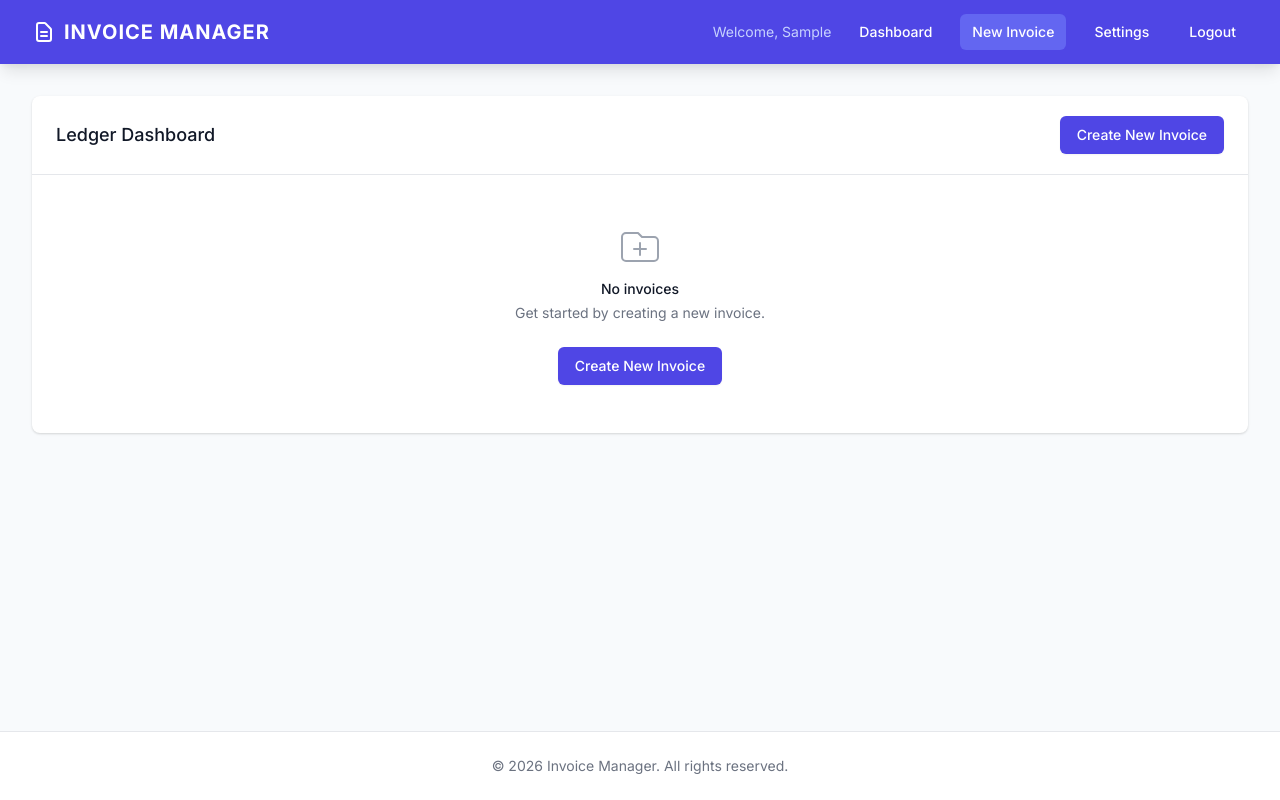
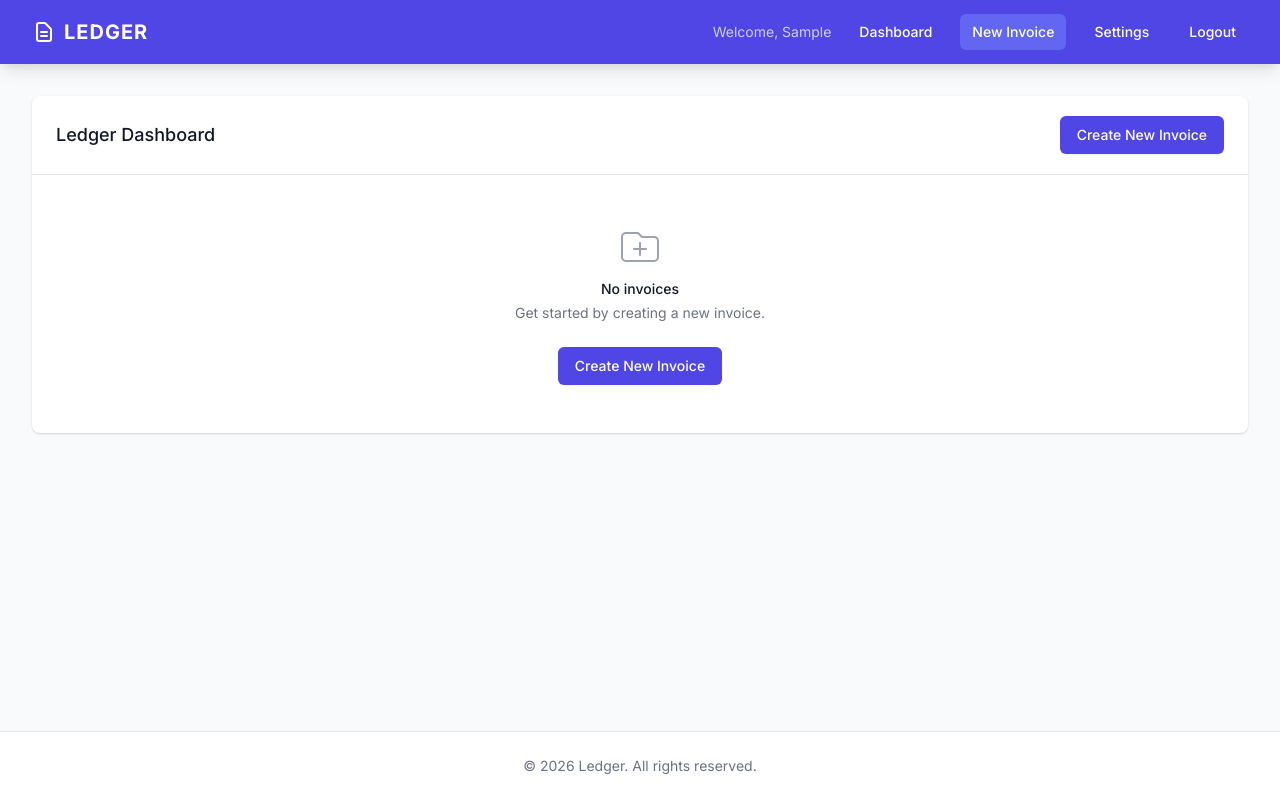
Before and after one commit to vishal257/ledger-app, a Flask app: page /dashboard in a window 1280 px wide. Run offline with Flask 3, Linux system fonts and the light colour scheme; the visitor is signed in with stand-in values (Sample User, id 1); data that the repository does not hold is empty.

Commit message:
Update site branding from Invoice Manager to Ledger to match new logo

```diff
--- a/templates/base.html
+++ b/templates/base.html
@@ -3,9 +3,10 @@
 <head>
     <meta charset="UTF-8">
     <meta name="viewport" content="width=device-width, initial-scale=1.0">
-    <title>Invoice Manager</title>
+    <title>Ledger</title>
     <link rel="manifest" href="/manifest.json">
     <meta name="theme-color" content="#4f46e5">
+    <link rel="icon" type="image/png" href="/static/icon-192.png">
     <link rel="apple-touch-icon" href="/static/icon-192.png">
     <link href="https://cdnjs.cloudflare.com/ajax/libs/tailwindcss/2.2.19/tailwind.min.css" rel="stylesheet">
     <link href="https://fonts.googleapis.com/css2?family=Inter:wght@300;400;500;600;700&display=swap" rel="stylesheet">
@@ -24,7 +25,7 @@
                 <div class="flex items-center">
                     <a href="/" class="flex-shrink-0 flex items-center font-bold text-xl tracking-wider truncate">
                         <svg class="w-6 h-6 mr-2 flex-shrink-0" fill="none" stroke="currentColor" viewBox="0 0 24 24" xmlns="http://www.w3.org/2000/svg"><path stroke-linecap="round" stroke-linejoin="round" stroke-width="2" d="M9 12h6m-6 4h6m2 5H7a2 2 0 01-2-2V5a2 2 0 012-2h5.586a1 1 0 01.707.293l5.414 5.414a1 1 0 01.293.707V19a2 2 0 01-2 2z"></path></svg>
-                        <span class="hidden sm:inline">INVOICE MANAGER</span>
+                        <span class="hidden sm:inline">LEDGER</span>
                         <span class="sm:hidden text-lg">LEDGER</span>
                     </a>
                 </div>
@@ -86,7 +87,7 @@
 
     <footer class="bg-white border-t border-gray-200 py-6 mt-auto">
         <div class="max-w-7xl mx-auto px-4 sm:px-6 lg:px-8 text-center text-gray-500 text-sm">
-            &copy; 2026 {% if current_user.is_authenticated %}{{ current_user.company_name or 'Invoice Manager' }}{% else %}Invoice Manager{% endif %}. All rights reserved.
+            &copy; 2026 {% if current_user.is_authenticated %}{{ current_user.company_name or 'Ledger' }}{% else %}Ledger{% endif %}. All rights reserved.
         </div>
     </footer>
 
```
Also changed, not shown: static/icon-192.png, static/icon-512.png, static/manifest.json.
